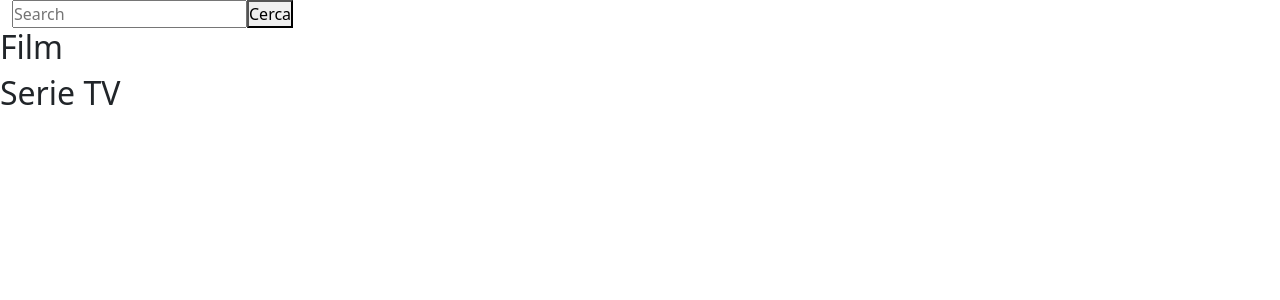
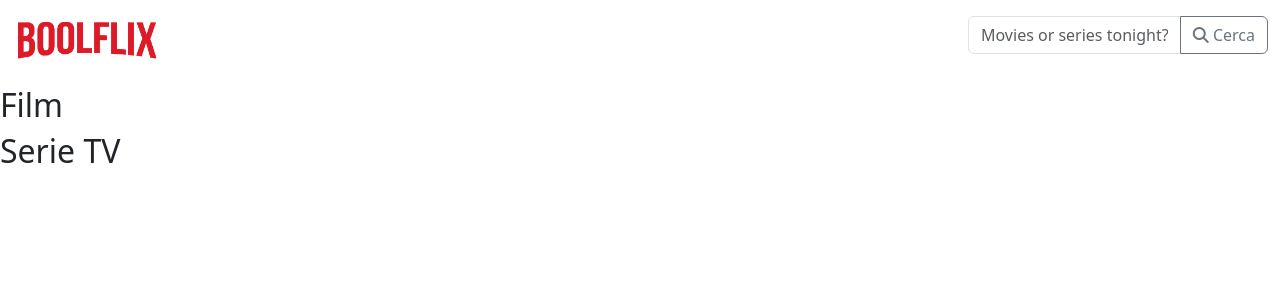
Before and after one commit to Corfaya/vite-boolflix, a Vue app: page / in a window 1280 px wide. Shown: the top 300 px of the page. Built offline with nearby package versions, Linux system fonts and the light colour scheme.

Commit message:
[UPD] styles added to stars and clientInput emptied at each search event

```diff
--- a/src/components/Header.vue
+++ b/src/components/Header.vue
@@ -7,17 +7,38 @@ export default {
         }
     },
     methods: {
-        reqMovie(showName){
+        reqMovie(showName) {
             this.$emit("getMovie", showName)
+            this.store.clientInput = ""
         }
     }
 }
 </script>
 <template>
-    <div class="container-fluid">
-        <input @keyup.enter="reqMovie(store.clientInput)" type="text" placeholder="Search" v-model="store.clientInput">
-        <button @click="reqMovie(store.clientInput)">Cerca</button>
-    </div>
+    <header class="py-3">
+        <div class="container-fluid">
+            <div class="d-flex justify-content-between">
+                <div class="w-logo">
+                    <img class="img-fluid" src="../../public/boolflix.png" alt="Logo">
+                </div>
+                <div class="input-group mb-3 w-form">
+                    <input class="form-control" @keyup.enter="reqMovie(store.clientInput)" type="text" placeholder="Movies or series tonight?"
+                        v-model="store.clientInput">
+                    <button class="btn btn-outline-secondary" type="button"
+                        @click="reqMovie(store.clientInput)"><i class="fa-solid fa-magnifying-glass"></i> Cerca</button>
+                </div>
+            </div>
+        </div>
+    </header>
 </template>
 <style lang="scss">
+header {
+    .w-logo {
+        max-width: 150px;
+    }
+
+    .w-form {
+        max-width: 300px;
+    }
+}
 </style>
--- a/src/components/partials/Movie.vue
+++ b/src/components/partials/Movie.vue
@@ -16,8 +16,8 @@ export default {
         <li>{{ film.title }}</li>
         <li>{{ film.original_title }}</li>
         <li><i :class="getFlag(film.original_language)"></i></li>
-        <li><i v-for="vote in rating(film.vote_average)" :key="`${vote}-${film.id}`" class="fa-solid fa-star"></i>
-            <i v-for="vote in (5 - rating(film.vote_average))" :key="`void-${vote}-${film.id}`" class="fa-regular fa-star"></i>
+        <li><i v-for="vote in rating(film.vote_average)" :key="`${vote}-${film.id}`" class="fa-solid fa-star text-warning"></i>
+            <i v-for="vote in (5 - rating(film.vote_average))" :key="`void-${vote}-${film.id}`" class="fa-regular fa-star text-body-tertiary"></i>
         </li>
         <li><img :src="getPoster(film.poster_path)" :alt="`Copertina di ${film.original_title}`"></li>
     </ul>
```
Also changed, not shown: public/boolflix.png (added), src/main.js (line endings or trailing spaces), 1 other file (tests, documents, lock files or other folders).
